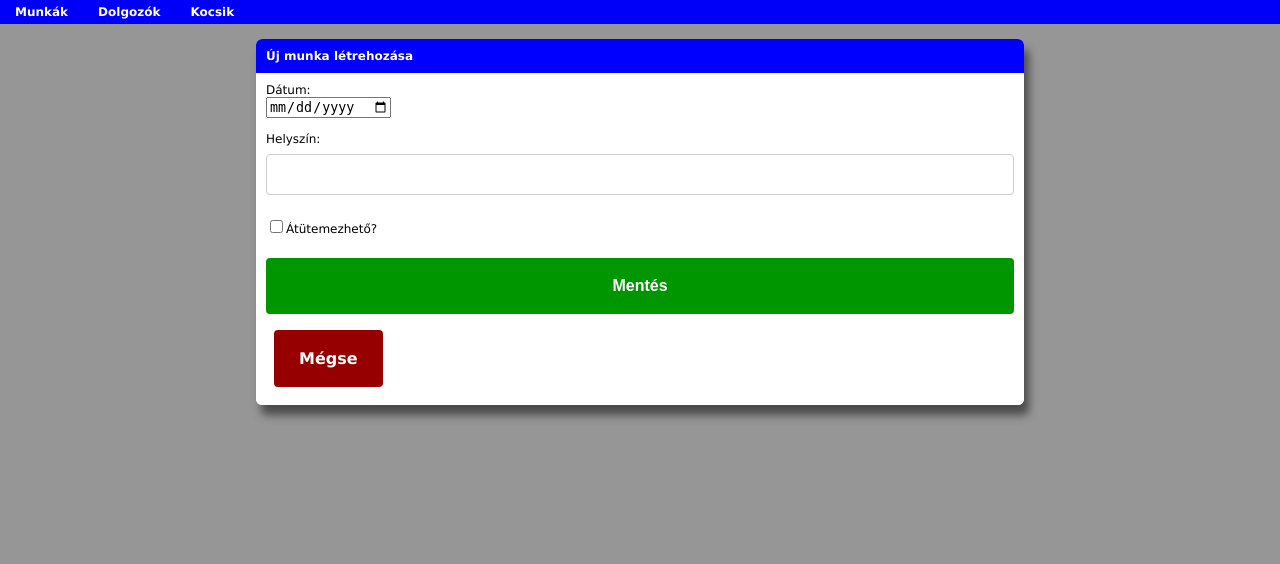
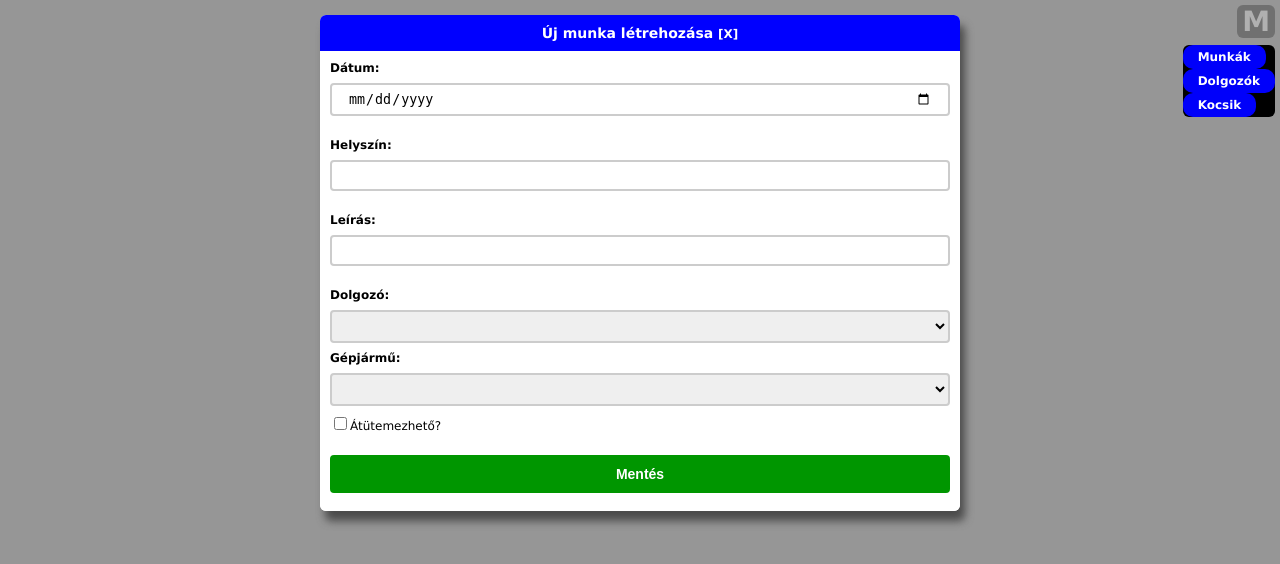
Before and after one commit to borbastibor/MunkaBeosztas, a CodeIgniter app: page /MunkaBeosztas/index.php/home/create in a window 1280 px wide. Shown: the top 564 px of the page. Run offline with CodeIgniter, Linux system fonts and the light colour scheme; lists and menus that the app fills with data are empty.

Commit message:
update_20191215

```diff
--- a/application/views/munkak_create_view.php
+++ b/application/views/munkak_create_view.php
@@ -1,14 +1,22 @@
 <div class="body-container">
-    <div class="body-title">Új munka létrehozása</div>
+    <div class="body-title">
+        <span>Új munka létrehozása</span>
+        <?php echo(anchor('home','[X]',array('class' => 'cancel-button'))); ?>
+    </div>
     <div class="body-body">
         <form action="" method="POST">
             <label for="jobdate">Dátum:</label><br />
-            <input type="date" id="jobdate"><br /><br />
+            <input type="date" id="jobdate" required><br /><br />
             <label for="jobplace">Helyszín:</label><br />
-            <input type="text" id="jobplace"><br /><br />
+            <input type="text" id="jobplace" required><br /><br />
+            <label for="jobdesc">Leírás:</label><br />
+            <input type="text" id="jobdesc" required><br /><br />
+            <label for="worker">Dolgozó:</label><br />
+            <select id="worker" required></select>
+            <label for="car">Gépjármű:</label><br />
+            <select id="car" required></select>
             <input type="checkbox" name="fixedjob" value="fixed">Átütemezhető?<br /><br />
             <input type="submit" value="Mentés">
-            <div class="cancel-button"><?php echo(anchor('home','Mégse',array('class' => 'cancel-button'))); ?></div>
         </form>
     </div>
 </div>
--- a/application/views/partials/footer_view.php
+++ b/application/views/partials/footer_view.php
@@ -1,3 +1,5 @@
+    <script>
 
+    </script>
     </body>
 </html>
--- a/application/views/partials/menu_view.php
+++ b/application/views/partials/menu_view.php
@@ -1,7 +1,10 @@
+<?php echo(anchor('home/create','<div class="navbar-button">M</div>')); ?>
 <div class="navbar-container">
     <?php
     echo(anchor('home', 'Munkák', array('class' => 'navbar-menuitem')));
+    echo('<br />');
     echo(anchor('dolgozok', 'Dolgozók', array('class' => 'navbar-menuitem')));
+    echo('<br />');
     echo(anchor('kocsik', 'Kocsik', array('class' => 'navbar-menuitem')));
     ?>
 </div>
--- a/css/styles.css
+++ b/css/styles.css
@@ -8,15 +8,38 @@ body {
 }
 
 /* Navigációs bár stílusai */
+div.navbar-button {
+    position: fixed;
+    width: auto;
+    padding: 0px 5px;
+    border-radius: 6px;
+    top: 5px;
+    right: 5px;
+    background-color: black;
+    color: white;
+    opacity: 0.25;
+    font-size: 28px;
+    font-weight: bolder;
+    z-index: 1;
+}
+
+div.navbar-button:hover {
+    opacity: 1;
+}
+
 div.navbar-container {
+    position: fixed;
+    width: auto;
     padding: 0px;
-    margin: auto;
-    width: 100%;
-    font-family: 'Lucida Sans Unicode';
-    text-align: center;
-    background-color: rgb(0, 0, 250);
-    align-content: space-evenly;
-    display: flex;
+    margin: 0px;
+    border-radius: 6px;
+    top: 45px;
+    right: 5px;
+    background-color: black;
+    color: white;
+    font-size: 12px;
+    font-weight: bold;
+    z-index: 1;
 }
 
 a.navbar-menuitem:link, a.navbar-menuitem:visited {
@@ -82,9 +105,9 @@ div.job-title {
 a.jobtitle-menuitem:link, a.jobtitle-menuitem:visited {
     background-color: rgb(0, 0, 250);
     color: white;
-    padding: 0px;
+    padding: 2px;
     margin: 0px;
-    width: 100%;
+    width: 95%;
     text-align: center;
     text-decoration: none;
     font-size: 12px;
@@ -126,7 +149,7 @@ div.create-button {
     padding: 0px 5px;
     border-radius: 6px;
     top: 5px;
-    right: 5px;
+    right: 45px;
     background-color: black;
     color: white;
     opacity: 0.25;
@@ -142,7 +165,7 @@ div.create-button:hover {
 /* A szerkesztés, törlés és létrehozás lapok stílusai */
 div.body-container {
     padding: 0px;
-    margin: 15px 20%;
+    margin: 15px 25%;
     background-color: white;
     border-radius:  6px;
     border: none;
@@ -156,6 +179,8 @@ div.body-title {
     background-color: blue;
     color: white;
     font-weight: bold;
+    font-size: 14px;
+    text-align: center;
 }
 
 div.body-body {
@@ -168,13 +193,33 @@ div.body-body {
     word-wrap: normal;
 }
 
+a.cancel-button:link, a.cancel-button:visited {
+    background-color: rgb(0, 0, 250);
+    color: white;
+    padding: 0px;
+    margin: 0px;
+    text-align: center;
+    text-decoration: none;
+    font-size: 12px;
+    font-weight: bold;
+    z-index: 1;
+}
+
+a.cancel-button:hover, a.cancel-button:active {
+    background-color: rgb(0, 130, 250);
+}
+
 /* Input elemek stílusai */
-input[type=text], select {
+label {
+    font-weight: bold;
+}
+
+input[type=text], input[type=date], select {
     width: 100%;
-    padding: 12px 20px;
+    padding: 6px 16px;
     margin: 8px 0;
     display: inline-block;
-    border: 1px solid #ccc;
+    border: 2px solid #ccc;
     border-radius: 4px;
     box-sizing: border-box;
   }
@@ -183,42 +228,16 @@ input[type=text], select {
     width: 100%;
     background-color: rgb(0,150,0);
     color: white;
-    padding: 14px 20px;
+    padding: 6px 16px;
     margin: 8px 0;
     border: 5px solid rgb(0,150,0);
     border-radius: 4px;
     cursor: pointer;
-    font-size: 16px;
+    font-size: 14px;
     font-weight: bold;
   }
 
   input[type=submit]:hover {
     background-color: white;
-    color: rgb(0,150,0);
+    color: black;
   }
-
-  a.cancel-button:link, a.cancel-button:visited {
-    background-color: rgb(150,0,0);
-    color: white;
-    padding: 14px 20px;
-    margin: 8px;
-    border: 5px solid rgb(150,0,0);
-    border-radius: 4px;
-    text-align: center;
-    text-decoration: none;
-    cursor: pointer;
-    font-size: 16px;
-    font-weight: bold;
-    display: inline-flex;
-}
-
-a.cancel-button:hover, a.cancel-button:active {
-    background-color: white;
-    color: rgb(150,0,0);
-}
-
-div.cancel-button {
-    padding: 0px;
-    margin: 0px;
-    width: 100%;
-}
```
